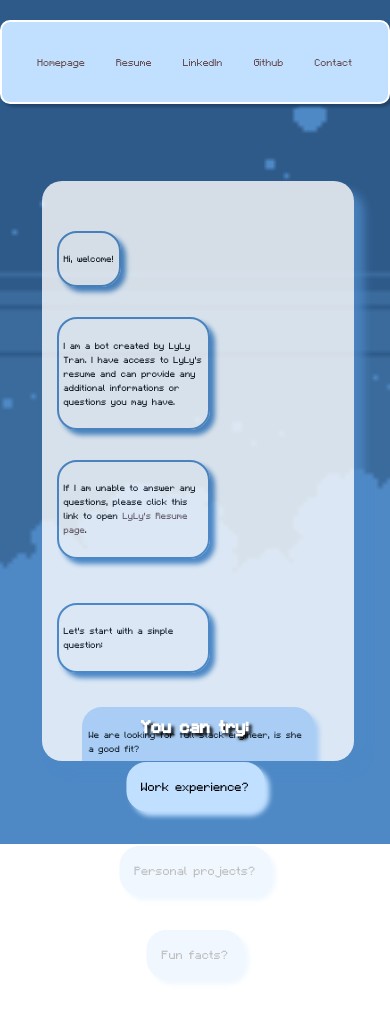
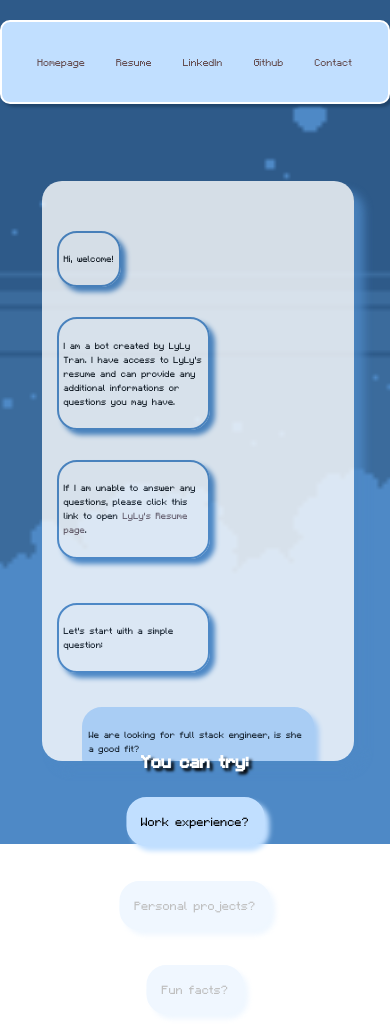
Before and after one commit to ltlely/Portfolio, a website: page public/home.html in a window 390 px wide. Before the commit the page ends 999 px from the top, so only its background shows below. Drawn offline with Linux system fonts and the light colour scheme.

Commit message:
moved input under

```diff
--- a/public/home.css
+++ b/public/home.css
@@ -90,7 +90,7 @@ body {
 @media (max-width: 768px) {
   .move-under-input {
     flex-direction: column;
-    bottom: -155px;
+    bottom: -190px;
     gap: 15px;
   }
 }
```
